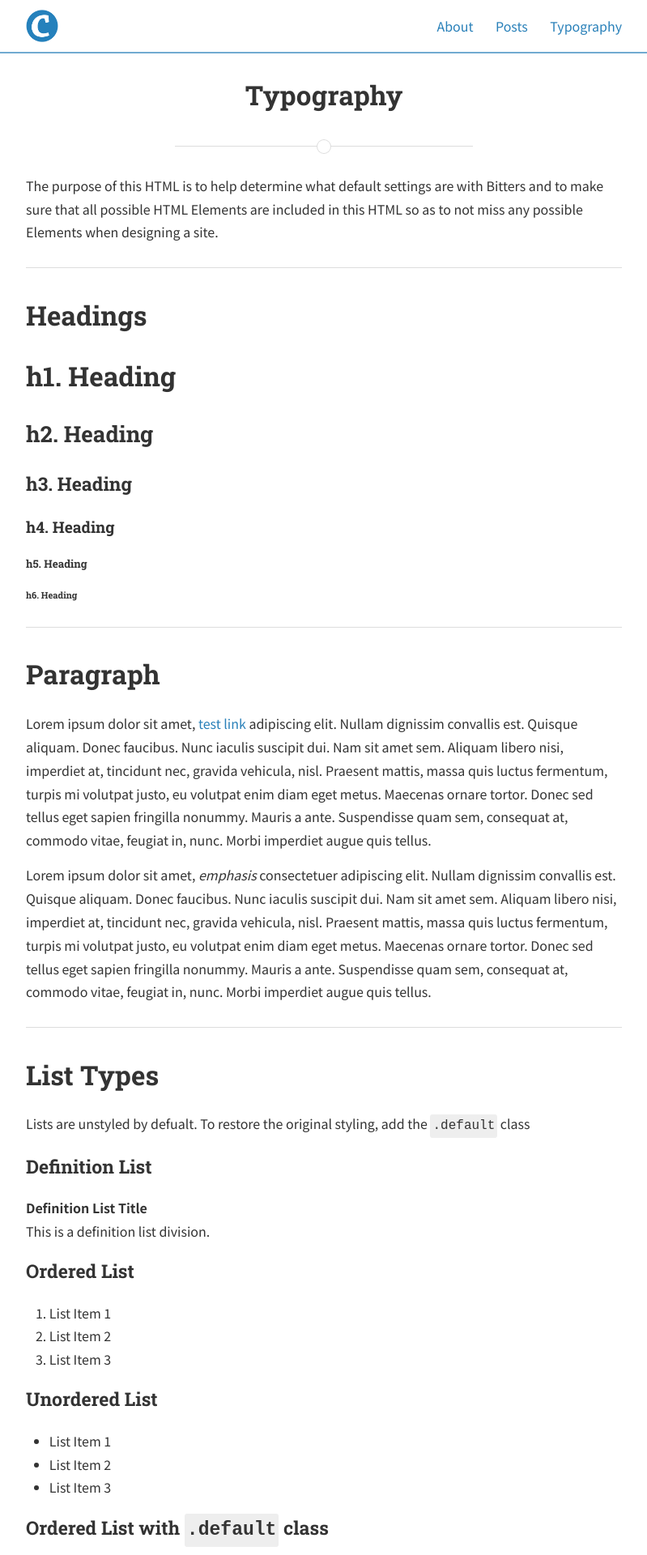
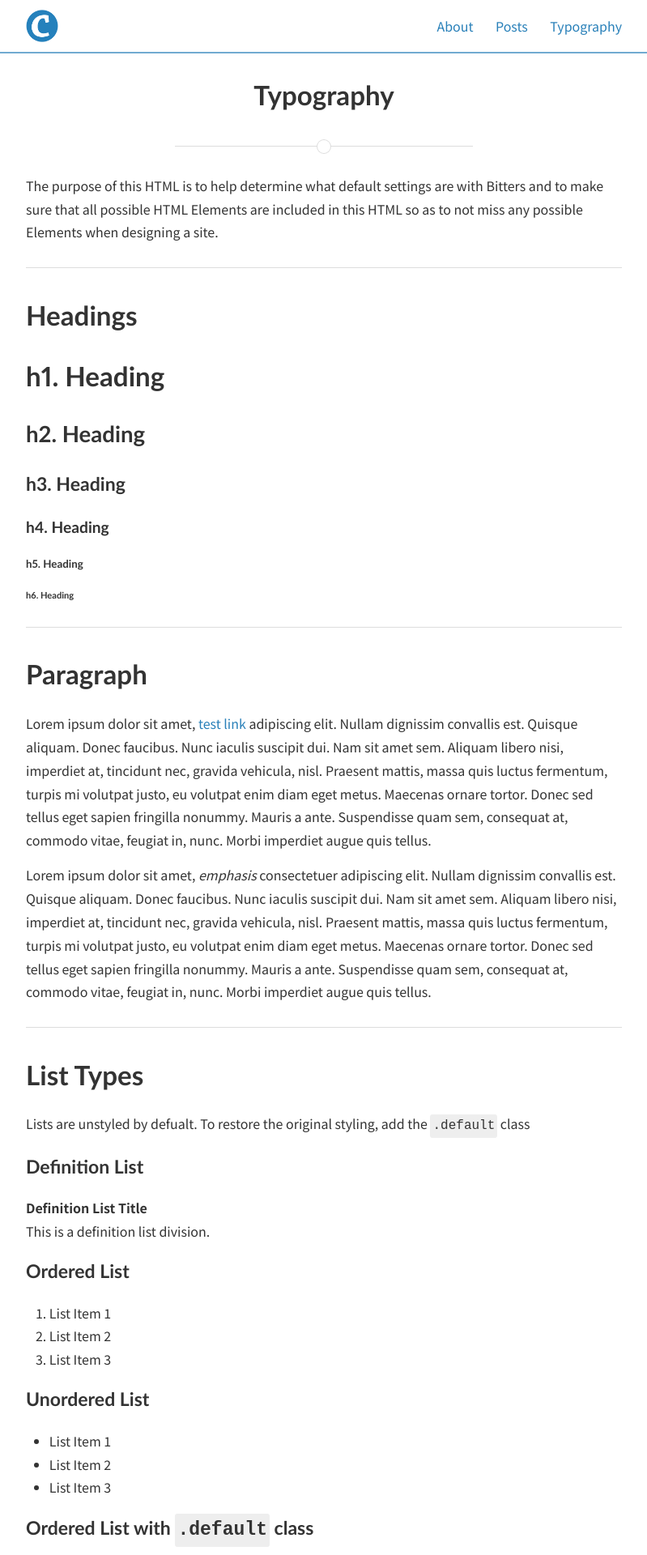
Before and after one commit to tanji3000/tanji3000.github.io, a Jekyll site: the page built from typography.html, in a window 1280 px wide. Shown: the top 1920 px of the page at 81% size, without its empty margins (240-1039 px from the left). Built offline with Jekyll 4.4.1, drawn with Linux system fonts in a browser that asks for light colours; nearby versions of some CDN libraries.

Commit message:
Update _variables.scss

```diff
--- a/_sass/base/_variables.scss
+++ b/_sass/base/_variables.scss
@@ -6,7 +6,7 @@
 // Typography
 //$base-font-family: "Nanum Gothic", "Open Sans", "Helvetica Neue", "Helvetica", "Roboto", "Arial", sans-serif; // $helvetica;
 $base-font-family: "Noto Sans KR", sans-serif; // Google Nanum Gothic;
-$heading-font-family: "Roboto Slab", "Helvetica Neue", "Helvetica", "Arial", sans-serif; // $base-font-family;
+$heading-font-family: "Calibri", "Roboto Slab", "Helvetica Neue", "Helvetica", "Arial", sans-serif; // $base-font-family;
 
 // Font Sizes
 $base-font-size: $em-base; // 16px
```
